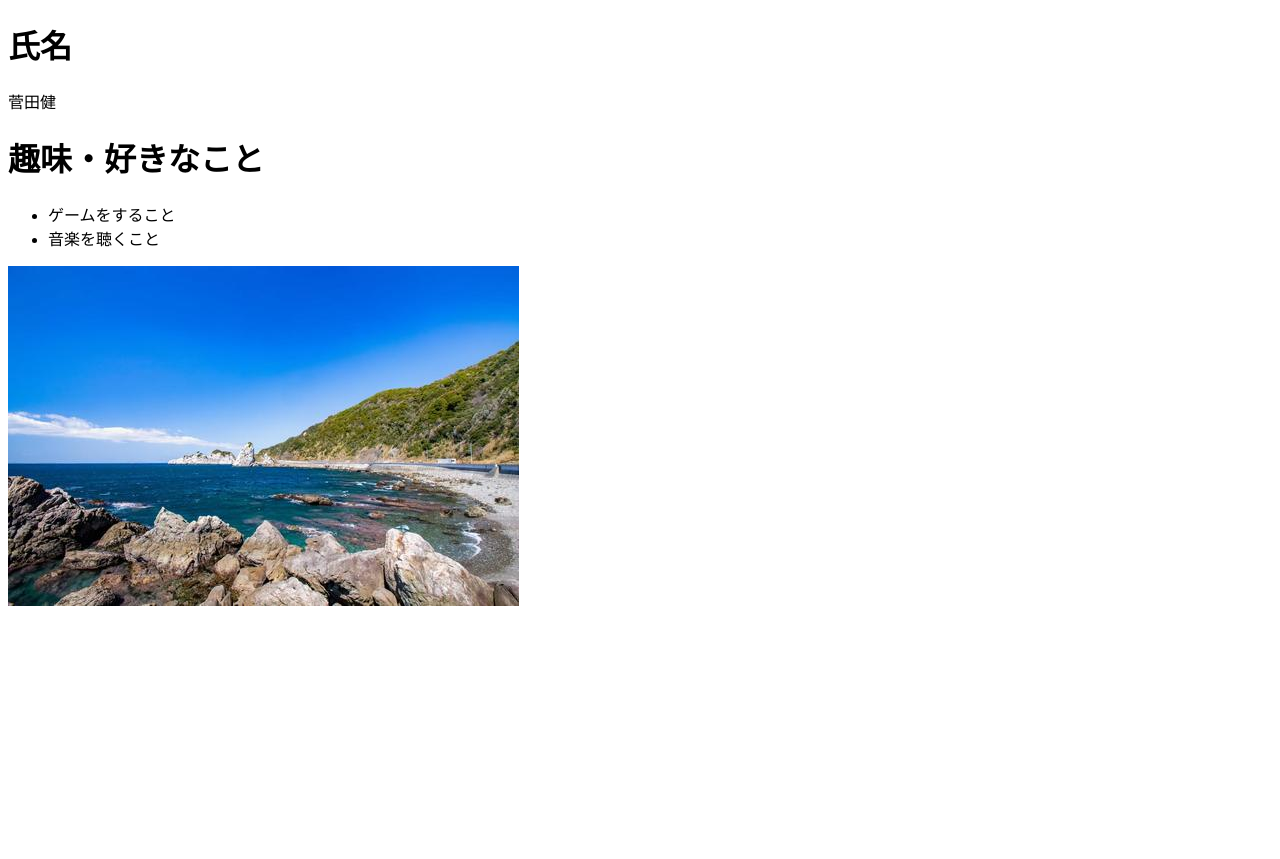
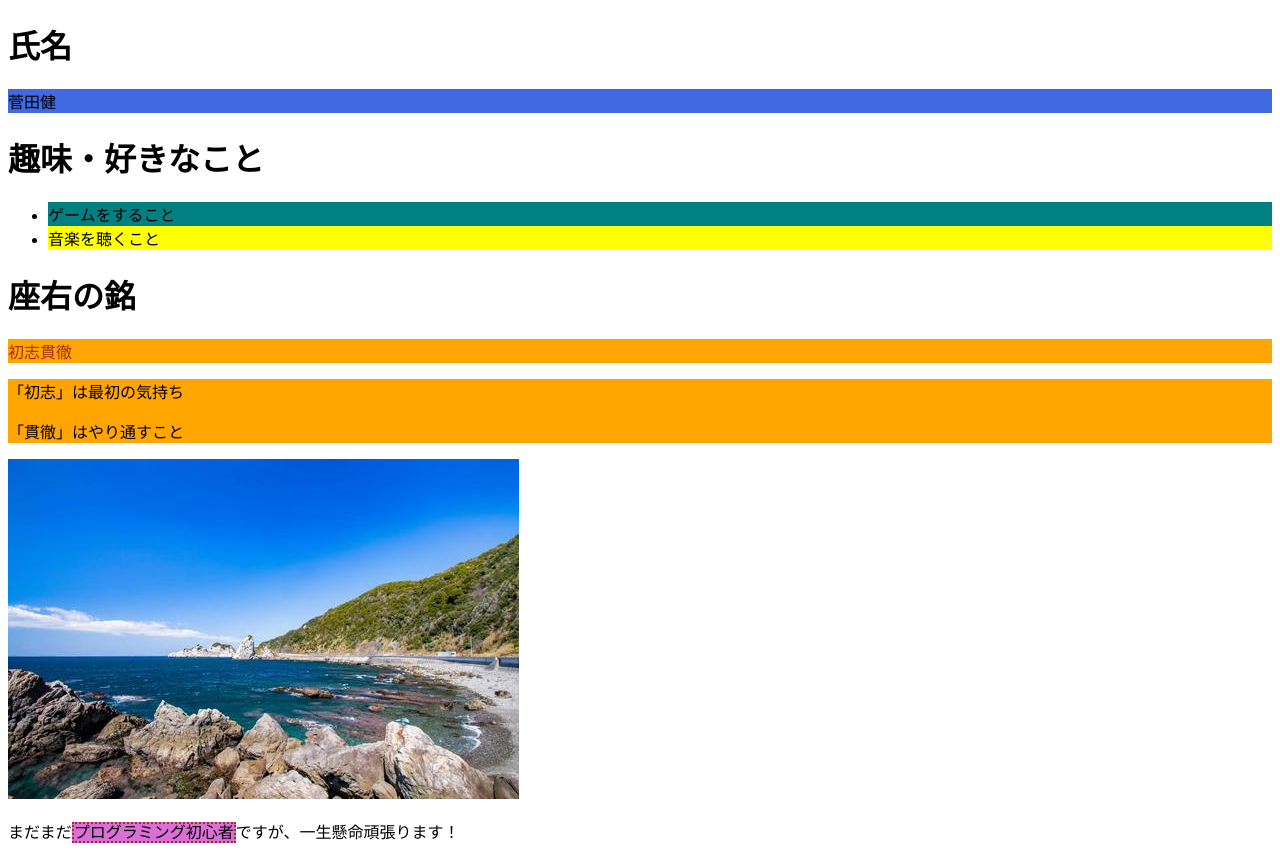
Before and after one commit to sugata0216/WebDesign-Task, a plain HTML site: page profile/index.html in a window 1280 px wide. Before the commit the page ends 800 px from the top, so only its background shows below. Drawn offline with Linux system fonts and the light colour scheme.

Commit message:
プロフィールの装飾課題の提出

```diff
--- a/profile/index.html
+++ b/profile/index.html
@@ -3,19 +3,29 @@
 
 <head>
     <title>自己紹介</title>
+    <link rel="stylesheet" href="profile-style.css">
 </head>
 
 <body>
     <!-- 見出し1 -->
     <h1>氏名</h1>
     <!-- 段落 -->
-    <p>菅田健</p>
+    <p class="bg-royalblue">菅田健</p>
     <h1>趣味・好きなこと</h1>
     <ul>
         <!-- 箇条書き -->
-        <li>ゲームをすること</li>
-        <li>音楽を聴くこと</li>
+        <li class="bg-teal">ゲームをすること</li>
+        <li id="bg-yellow">音楽を聴くこと</li>
     </ul>
-    <img  src="img/e3465cd04a817f1803b92956abfae31e_t.jpeg">
+    <h1>座右の銘</h1>
+    <p class="text-brown bg-orange">初志貫徹</p>
+    <div class="bg-orange">
+        <p>「初志」は最初の気持ち</p>
+        <p>「貫徹」はやり通すこと</p>
+    </div>
+    <img src="img/e3465cd04a817f1803b92956abfae31e_t.jpeg">
+    <p>まだまだ<span>プログラミング初心者</span>ですが、一生懸命頑張ります！</p>
 
 </body>
+
+</html>
--- /dev/null
+++ b/profile/profile-style.css
@@ -0,0 +1,20 @@
+@charset "uft-8";
+.bg-royalblue{
+    background-color: royalblue;
+}
+.bg-teal{
+    background-color: teal;
+}
+#bg-yellow{
+    background-color: yellow;
+}
+.text-brown{
+    color: brown;
+}
+.bg-orange{
+    background-color: orange;
+}
+span{
+    border: 2px dotted brown;
+    background-color: orchid;
+}
```
